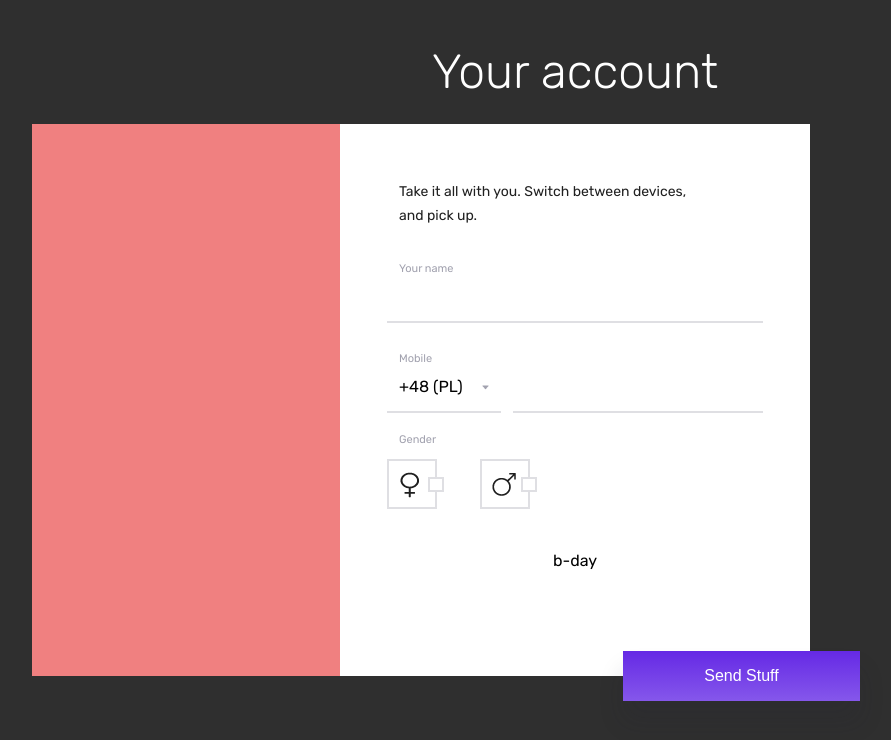
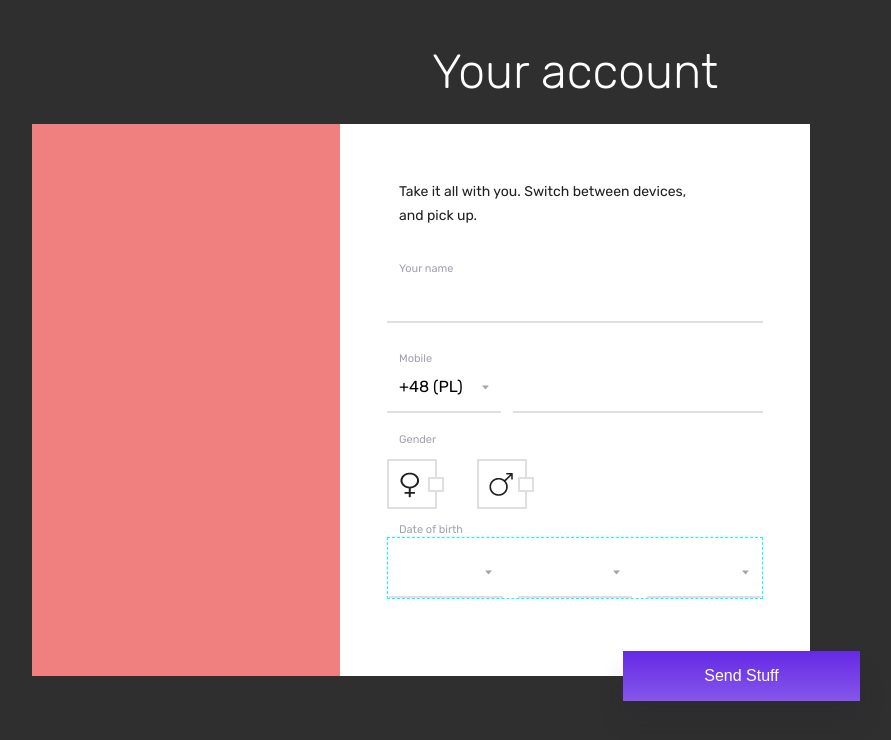
Before and after one commit to KamilCybulski/react-form, a React app: page / in a window 1280 px wide. Shown: the top 740 px of the page, without its empty margins (219-1110 px from the left). Built offline with nearby package versions, Linux system fonts and the light colour scheme.

Commit message:
Add naive implementation of DateField

```diff
--- a/src/components/FormContent.jsx
+++ b/src/components/FormContent.jsx
@@ -2,12 +2,13 @@ import React from 'react';
 import PropTypes from 'prop-types';
 import Transition from 'react-transition-group/Transition';
 import { connect } from 'react-redux';
-import { Field } from 'redux-form';
+import { Field, Fields } from 'redux-form';
 
 import FormDescription from './form_fields/FormDescription';
 import TextField from './form_fields/TextField';
 import SelectField from './form_fields/SelectField';
 import GenderField from './form_fields/GenderField';
+import DateField from './form_fields/DateField';
 
 const transitionClasses = {
   entering: ' form__content_entering',
@@ -23,16 +24,6 @@ const prefixes = [
   '+371 (LV)',
   '+372 (EE)',
 ];
-
-const mapFn = item => (
-  <option
-    className="selectfield__option"
-    key={item.num}
-    value={item.num}
-  >
-    {item.num} ({item.country})
-  </option>
-);
 
 const FormContent = ({ visible }) => (
   <Transition
@@ -59,7 +50,6 @@ const FormContent = ({ visible }) => (
               component={SelectField}
               label="Mobile"
               options={prefixes}
-              map={mapFn}
             />
           </div>
           <div className="form__cell_long">
@@ -73,7 +63,7 @@ const FormContent = ({ visible }) => (
           <GenderField />
         </div>
         <div className="form__row">
-          b-day
+          <Fields names={['date.day', 'date.month', 'date.year']} component={DateField} />
         </div>
       </div>
     )}
--- /dev/null
+++ b/src/components/form_fields/DateField.jsx
@@ -0,0 +1,44 @@
+import React from 'react';
+import PropTypes from 'prop-types';
+
+import SelectField from './SelectField';
+
+const days = ['1', '2', '3', '4', '5'];
+const months = ['1', '2', '3', '4', '5'];
+const years = ['1990', '1991', '1992', '1993', '1994'];
+
+
+const DateField = ({ date: { day, month, year } }) => (
+  <div className="datefield">
+    <div className="datefield__controls">
+      <span>Date of birth</span>
+      <span className="datefield__error">{day.meta.error}</span>
+    </div>
+    <div className="datefield__selects">
+      <div className="form__cell_short">
+        <SelectField
+          input={day.input}
+          meta={day.meta}
+          options={days}
+        />
+      </div>
+      <div className="form__cell_short">
+        <SelectField
+          input={month.input}
+          meta={month.meta}
+          options={months}
+        />
+      </div>
+      <div className="form__cell_short">
+        <SelectField
+          input={year.input}
+          meta={year.meta}
+          options={years}
+        />
+      </div>
+    </div>
+  </div>
+);
+
+
+export default DateField;
--- a/src/components/form_fields/SelectField.jsx
+++ b/src/components/form_fields/SelectField.jsx
@@ -82,7 +82,6 @@ SelectField.propTypes = {
   }).isRequired,
   label: PropTypes.string,
   options: PropTypes.any.isRequired,
-  map: PropTypes.func.isRequired,
 };
 
 export default SelectField;
--- a/src/containers/FormContainer.jsx
+++ b/src/containers/FormContainer.jsx
@@ -26,6 +26,10 @@ class FormContainer extends React.Component {
       throw new SubmissionError({
         gender: '*Field required',
       });
+    } else if (!values.date || !values.date.day || !values.date.month || !values.date.year) {
+      throw new SubmissionError({
+        date: { day: '*Field required' },
+      });
     } else {
       console.log(values);
     }
--- a/src/styles/form/_all.scss
+++ b/src/styles/form/_all.scss
@@ -3,3 +3,4 @@
 @import './_description.scss';
 @import './_selectfield.scss';
 @import './_genderfield.scss';
+@import './_datefield.scss';
--- /dev/null
+++ b/src/styles/form/_datefield.scss
@@ -0,0 +1,30 @@
+.datefield {
+  width: 100%;
+  height: 75px;
+  display: flex;
+  flex-flow: column nowrap;
+  justify-content: space-between;
+}
+
+.datefield__controls {
+  box-sizing: border-box;
+  width: 100%;
+  height: 12px;
+  font-size: 11px;
+  color: $secondary-text-color;
+  letter-spacing: 0;
+  display: flex;
+  justify-content: space-between;
+  padding: 0 12px
+}
+
+.datefield__error {
+  color: $error-text-color;
+}
+
+.datefield__selects {
+  display: flex;
+  justify-content: space-around;
+  align-items: flex-end;
+  border: 1px dashed cyan;
+}
--- a/src/styles/form/_genderfield.scss
+++ b/src/styles/form/_genderfield.scss
@@ -31,7 +31,7 @@
 .genderfield__option {
   width: 70px;
   height: 50px;
-  margin-right: 23px;
+  margin-right: 20px;
   display: flex;
   align-items: center;
   cursor: pointer;
```
